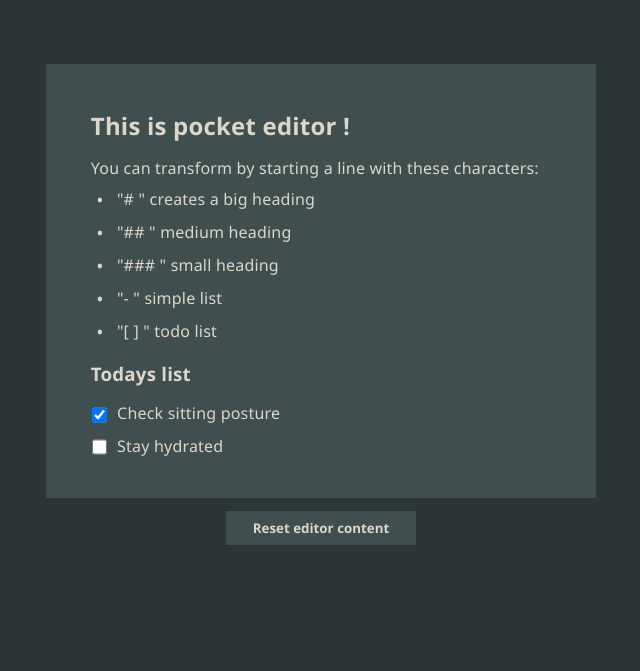
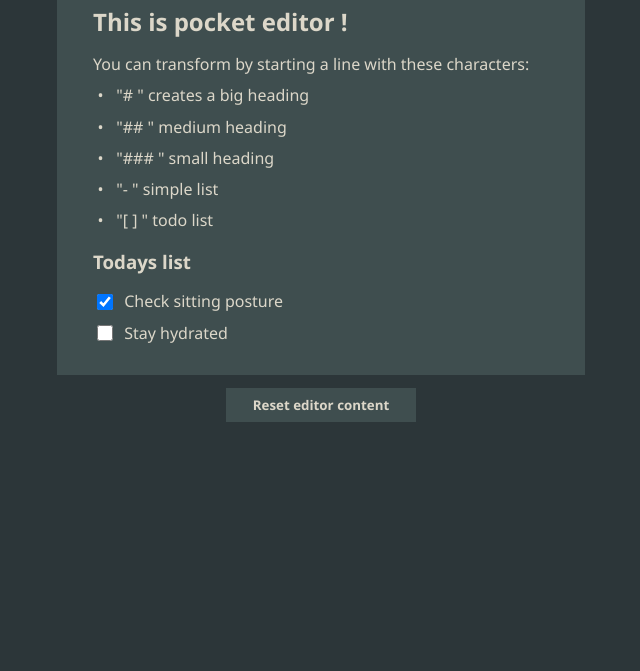
Before and after one commit to victrme/pocket-editor, a website built with Vite: page example/index.html in a window 1280 px wide. Shown: the part 260-931 px from the top of the page, without its empty margins (319-959 px from the left). After the commit the page ends 800 px from the top, so only its background shows below. Built offline with nearby package versions, Linux system fonts and the light colour scheme.

Commit message:
Reduced editor styling

```diff
--- a/example/src/style.css
+++ b/example/src/style.css
@@ -1,27 +1,30 @@
 :root {
-	color: #dcd7c9;
-	background-color: #2c3639;
-	font-family: "Segoe UI", Inter, Avenir, Helvetica, Arial, sans-serif;
-	--pe-color-text-selection: inherit;
+	--pe-color-text-selection: #dcd7c9;
 	--pe-color-line-selection: #fff2;
 	--pe-color-background: #3f4e4f;
 	--pe-color-text: #dcd7c9;
 }
 
 ::selection {
-	color: inherit;
+	color: var(--pe-color-text-selection);
 	background-color: var(--pe-color-line-selection);
 }
 
+* {
+	box-sizing: border-box;
+}
+
 body {
-	margin: 0 auto 10vh auto;
-	padding: 2em;
-	min-height: 60vh;
-	max-width: 550px;
+	margin: auto;
+	padding: 1em;
+	max-width: 35em;
+	color: #dcd7c9;
+	background-color: #2c3639;
+	font-family: "Segoe UI", Inter, Avenir, Helvetica, Arial, sans-serif;
 }
 
 header {
-	margin: 5em 0;
+	margin: 5vh 0;
 }
 
 header h1 {
--- a/src/style.css
+++ b/src/style.css
@@ -1,15 +1,13 @@
 :root {
-	--pe-color-text-selection: inherit;
+	--pe-color-text: #37352f;
+	--pe-color-text-selection: #37352f;
+	--pe-color-background: #fff;
 	--pe-color-line-selection: #e0edfb;
-	--pe-color-background: #fff;
-	--pe-color-text: #37352f;
 }
 
 #pocket-editor {
-	padding: 2em;
-	min-width: 300px;
+	padding: 1.5em;
 	line-height: 1.7em;
-	letter-spacing: 0.2px;
 	word-break: break-word;
 	color: var(--pe-color-text);
 	background-color: var(--pe-color-background);
@@ -17,10 +15,13 @@
 
 #pocket-editor .line {
 	display: flex;
-	padding: 0 0.8em;
-	margin: 0.25em 0;
-	border-radius: 4px;
-	transition: background-color 0.1s linear;
+	align-items: center;
+	padding-left: 0.75em;
+	padding-right: 0.75em;
+	margin-top: 0.25em;
+	margin-bottom: 0.25em;
+	border-radius: 0.15em;
+	transition: color 0.1s, background-color 0.1s;
 }
 
 #pocket-editor .line.sel {
@@ -37,41 +38,30 @@
 #pocket-editor div.line h1,
 #pocket-editor div.line h2,
 #pocket-editor div.line h3 {
-	margin: 0.5em 0;
+	margin-top: 0.5em;
+	margin-bottom: 0.5em;
 }
 
 #pocket-editor input[type="checkbox"] {
-	font-size: inherit;
-	width: 1em;
-	height: 1em;
-	margin: 0.4em 0.1em;
+	width: 1.3em;
+	height: 1.3em;
 }
 
 #pocket-editor div.ul-list,
 #pocket-editor div.todo {
-	display: flex;
 	column-gap: 0.5em;
 }
 
 #pocket-editor div.ul-list .list-dot {
 	text-align: center;
-	font-size: 1.2em;
-	line-height: 1.5em;
 	width: 1em;
 }
 
 #pocket-editor div.ul-list .list-dot::before {
 	content: attr(data-content);
-	width: 2em;
 }
 
-#pocket-editor-mock-sel {
-	position: absolute;
-	overflow: hidden;
-	height: 0;
-	margin: 0;
-}
-
+#pocket-editor-mock-sel,
 #pocket-editor-mock-p {
 	position: absolute;
 	visibility: hidden;
```
